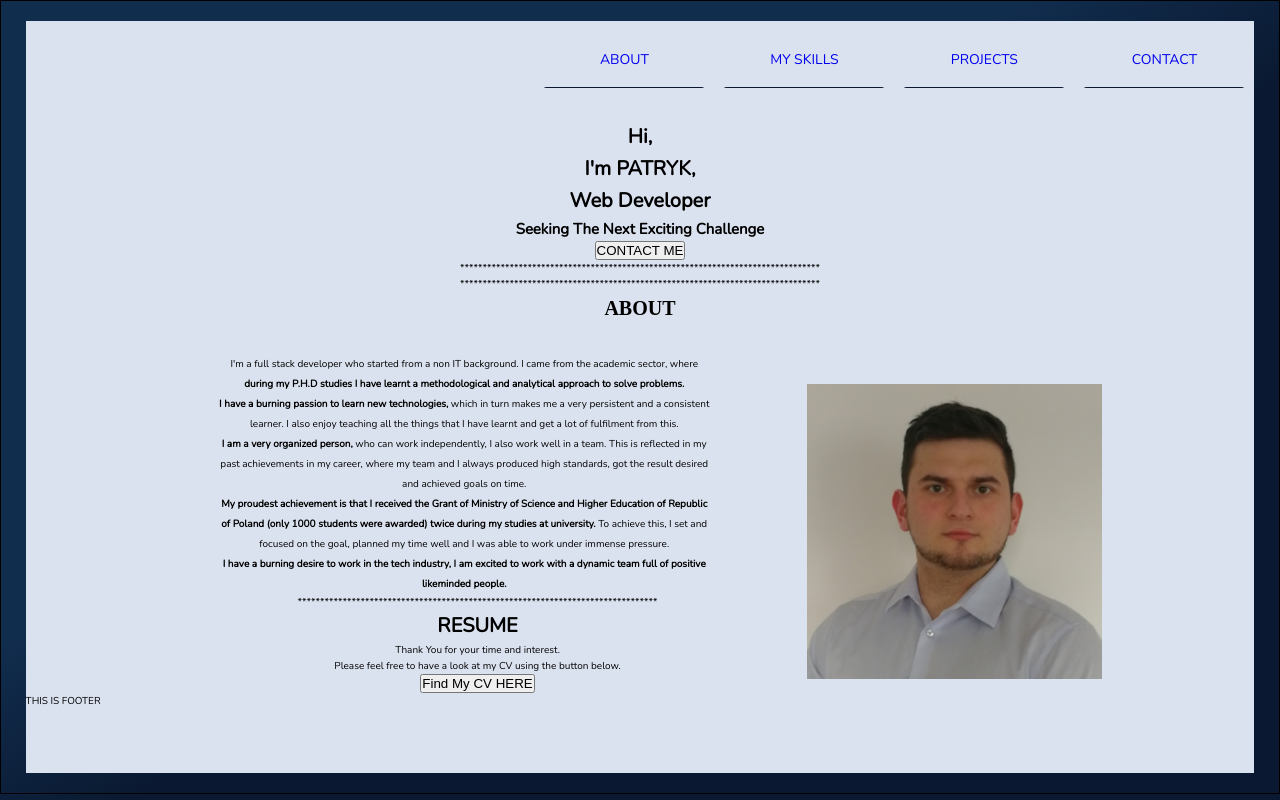
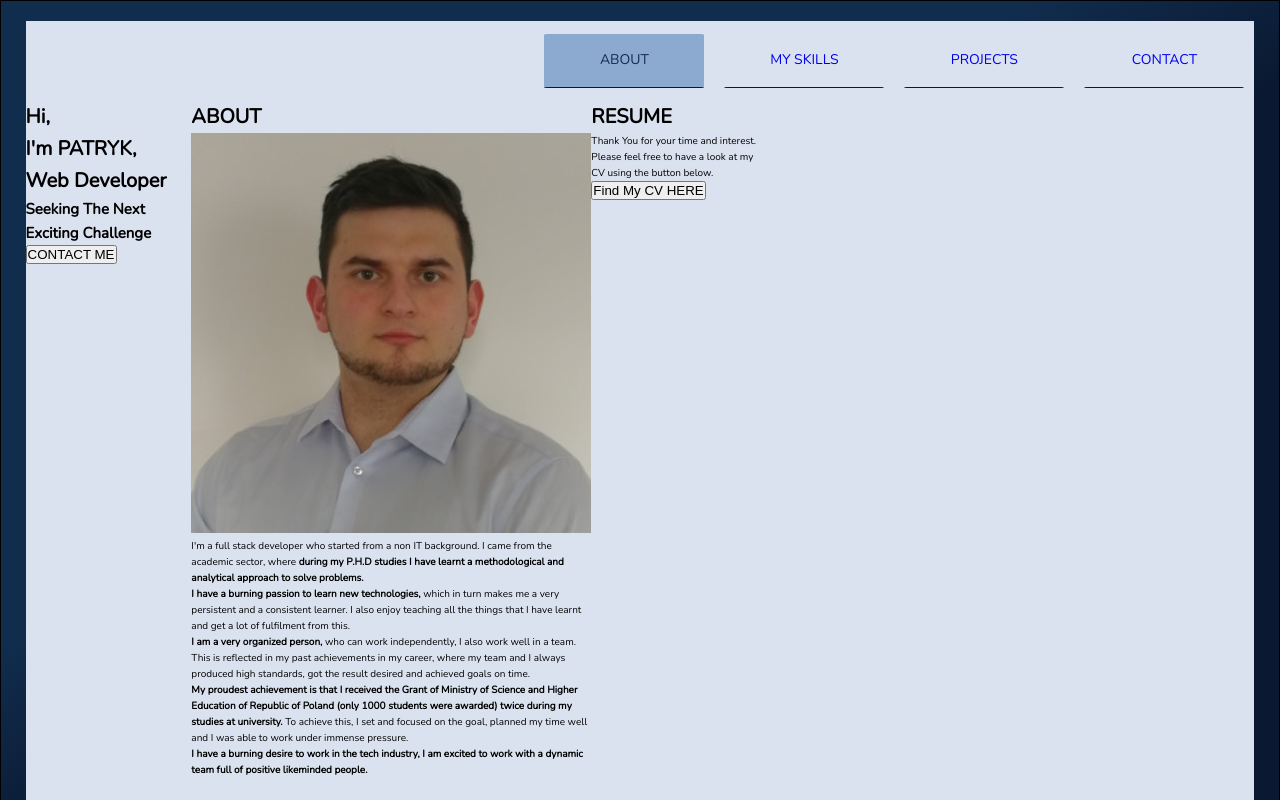
Before and after one commit to Pat-On/portfolio-pat-on, a React (Create React App) app: page / in a window 1280 px wide. Shown: the top 800 px of the page. Built offline with nearby package versions, Linux system fonts and the light colour scheme.

Commit message:
fixed my mistake!

```diff
--- a/src/components/about/about.js
+++ b/src/components/about/about.js
@@ -8,33 +8,29 @@ const About = (props) => {
     props.history.push("/contact");
   };
   return (
-    <div className={classes.aboutPageContainer}>
-      <div className={classes.homePageContainer}>
-        <h1 className={classes.titleH1}>Hi,</h1>
-        <h1 className={classes.titleH1}>I'm PATRYK,</h1>
-        <h1 className={classes.titleH1}>Web Developer</h1>
-        <h2 className={classes.titleH2}>Seeking The Next Exciting Challenge</h2>
-        <button className={classes.myButton} onClick={toContactPage}>
+    <div className={classes.container}>
+      <div className={classes.welcome}>
+        <h1 className={classes.welcome__titleH1}>Hi,</h1>
+        <h1 className={classes.welcome__titleH1}>I'm PATRYK,</h1>
+        <h1 className={classes.welcome__titleH1}>Web Developer</h1>
+        <h2 className={classes.welcome__titleH2}>
+          Seeking The Next Exciting Challenge
+        </h2>
+        <button className={classes.welcome__myButton} onClick={toContactPage}>
           CONTACT ME
         </button>
       </div>
 
-      <p>
-        ********************************************************************************
-      </p>
-
-      <p>
-        ********************************************************************************
-      </p>
+      <div class={classes.about}>
         <h1 className={classes.aboutTitle}>ABOUT</h1>
 
         <img className={classes.profileImg} src={ProfilePhoto} alt="Profile" />
         <p className={classes.aboutPElement}>
-        I'm a full stack developer who started from a non IT background. I came
-        from the academic sector, where{" "}
+          I'm a full stack developer who started from a non IT background. I
+          came from the academic sector, where{" "}
           <b>
-          during my P.H.D studies I have learnt a methodological and analytical
-          approach to solve problems.
+            during my P.H.D studies I have learnt a methodological and
+            analytical approach to solve problems.
           </b>
         </p>
 
@@ -46,37 +42,32 @@ const About = (props) => {
         </p>
 
         <p className={classes.aboutPElement}>
-        <b>I am a very organized person, </b> who can work independently, I also
-        work well in a team. This is reflected in my past achievements in my
-        career, where my team and I always produced high standards, got the
+          <b>I am a very organized person, </b> who can work independently, I
+          also work well in a team. This is reflected in my past achievements in
+          my career, where my team and I always produced high standards, got the
           result desired and achieved goals on time.
         </p>
 
         <p className={classes.aboutPElement}>
           <b>
             My proudest achievement is that I received the Grant of Ministry of
-          Science and Higher Education of Republic of Poland (only 1000 students
-          were awarded) twice during my studies at university.{" "}
+            Science and Higher Education of Republic of Poland (only 1000
+            students were awarded) twice during my studies at university.{" "}
           </b>
-        To achieve this, I set and focused on the goal, planned my time well and
-        I was able to work under immense pressure.
+          To achieve this, I set and focused on the goal, planned my time well
+          and I was able to work under immense pressure.
         </p>
         <p className={classes.aboutPElement}>
           <b>
-          I have a burning desire to work in the tech industry, I am excited to
-          work with a dynamic team full of positive likeminded people.
+            I have a burning desire to work in the tech industry, I am excited
+            to work with a dynamic team full of positive likeminded people.
           </b>
         </p>
+      </div>
 
-      <p>
-        ********************************************************************************
-      </p>
+      <div className={classes.resume}>
+        <h1 className={classes.resume__H1}>RESUME</h1>
 
-      <div className={classes.resumePageContainer}>
-        <h1 className={classes.resumeH1}>RESUME</h1>
-        {/* <p>
-        <b>Thank You</b>
-      </p> */}
         <p>Thank You for your time and interest.</p>
         <p>Please feel free to have a look at my CV using the button below.</p>
 
--- a/src/components/about/about.module.scss
+++ b/src/components/about/about.module.scss
@@ -1,63 +1,69 @@
-.aboutPageContainer {
-  width: 80%;
-  /* padding-top: 1rem; */
-  margin: auto;
-  text-align: center;
+.container {
+  display: grid;
+  grid-template-rows: 1fr 1fr 1fr 1fr;
+  grid-template-columns: 1fr 1fr 1fr 1fr 1fr 1fr;
 }
 
-.profileImg {
-  width: 80%;
-  text-align: center;
-}
+// .aboutPageContainer {
+//   width: 80%;
+//   /* padding-top: 1rem; */
+//   margin: auto;
+//   text-align: center;
+// }
 
-.aboutPElement {
-  font-size: 18;
-  font-weight: medium;
-  line-height: 2;
-}
+// .profileImg {
+//   width: 80%;
+//   text-align: center;
+// }
 
-.aboutTitle {
-  font-family: "Roboto Slab 900", serif;
-}
+// .aboutPElement {
+//   font-size: 18;
+//   font-weight: medium;
+//   line-height: 2;
+// }
 
-@media (max-width: 480px) and (min-width: 320px) {
-  .aboutPageContainer {
-    /* background-color: blue; */
-  }
-}
+// .aboutTitle {
+//   font-family: "Roboto Slab 900", serif;
+// }
 
-@media (max-width: 700px) and (min-width: 481px) {
-  .aboutPageContainer {
-    /* background-color: yellow; */
-  }
+// @media (max-width: 480px) and (min-width: 320px) {
+//   .aboutPageContainer {
+//     /* background-color: blue; */
+//   }
+// }
 
-  .profileImg {
-    width: 60%;
-    text-align: center;
-  }
-}
-@media (max-width: 1000px) and (min-width: 701px) {
-  .aboutPageContainer {
-    /* background-color: greenyellow; */
-  }
-  .profileImg {
-    width: 40%;
-  }
-}
-@media (min-width: 1001px) {
-  .profileImg {
-    margin: 3rem 3rem 0 0;
-    width: 30%;
-    float: right;
-  }
-  .aboutPElement {
-    width: 50%;
-    margin-left: 7rem;
-  }
-  .aboutPageContainer {
-    padding-top: 2rem;
-  }
-  .aboutTitle {
-    margin-bottom: 3rem;
-  }
-}
+// @media (max-width: 700px) and (min-width: 481px) {
+//   .aboutPageContainer {
+//     /* background-color: yellow; */
+//   }
+
+//   .profileImg {
+//     width: 60%;
+//     text-align: center;
+//   }
+// }
+// @media (max-width: 1000px) and (min-width: 701px) {
+//   .aboutPageContainer {
+//     /* background-color: greenyellow; */
+//   }
+//   .profileImg {
+//     width: 40%;
+//   }
+// }
+// @media (min-width: 1001px) {
+//   .profileImg {
+//     margin: 3rem 3rem 0 0;
+//     width: 30%;
+//     float: right;
+//   }
+//   .aboutPElement {
+//     width: 50%;
+//     margin-left: 7rem;
+//   }
+//   .aboutPageContainer {
+//     padding-top: 2rem;
+//   }
+//   .aboutTitle {
+//     margin-bottom: 3rem;
+//   }
+// }
--- a/src/components/navigation/NavigationItems/NavigationItem/NavigationItem.module.scss
+++ b/src/components/navigation/NavigationItems/NavigationItem/NavigationItem.module.scss
@@ -18,6 +18,14 @@
 
     border-radius: 2%;
     border-bottom: 1px solid $dark-black;
+  }
+
+  a:hover,
+  a:active,
+  a.active {
+    background-color: rgba($blue, 0.5);
+    transform: scaleY(1);
+    color: $dark-blue;
   }
 }
 
--- a/src/hoc/Layout/Layout.module.scss
+++ b/src/hoc/Layout/Layout.module.scss
@@ -7,6 +7,10 @@
   background-color: $light-blue;
   // margin-top: 72px;
   /* background-color: pink; */
+
+  // display: grid;
+  // grid-template-rows: 1fr 1fr 1fr 1fr;
+  // grid-template-columns: 1fr 1fr 1fr 1fr 1fr 1fr;
 }
 
 footer {
```
Lines whose indentation alone changed are shown as unchanged.
